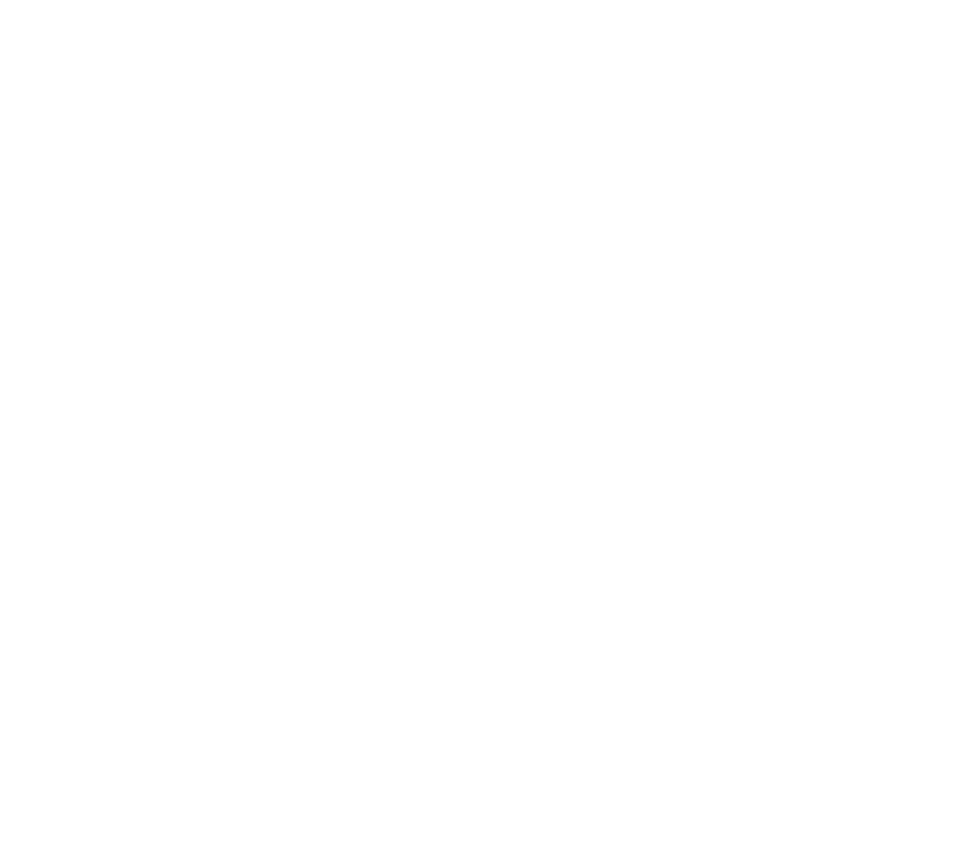
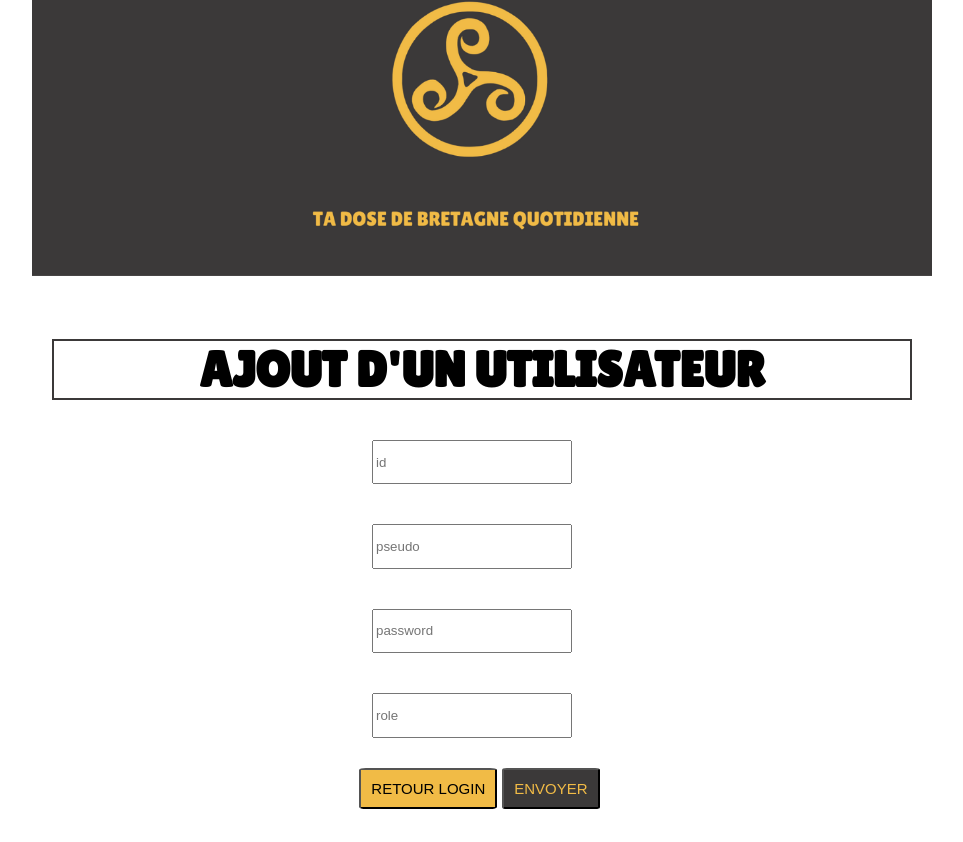
Before and after one commit to vgrall/projet-certif-VScode, a React (Create React App) app in the folder admin/: page /addUser in a window 1280 px wide. Before the commit this address had no page. Shown: the part 175-1017 px from the top of the page, without its empty margins (158-1121 px from the left). Before the commit the page ends 800 px from the top, so only its background shows below. Built offline with nearby package versions, Linux system fonts and the light colour scheme.

Commit message:
mise en place addUser

```diff
--- a/admin/src/App.js
+++ b/admin/src/App.js
@@ -4,6 +4,7 @@
 import Ajout from "./pages/Ajout";
 import Modif from "./pages/Modif";
 import Login from "./pages/Login";
+import AddUser from "./pages/AddUser";
 import Accueil from "./pages/Accueil";
 import GestionDuConcours from "./pages/GestionDuConcours";
 import GestionDesAvis from "./pages/GestionDesAvis";
@@ -36,6 +37,7 @@
             element={<Login setIsAuthenticated={setIsAuthenticated} />}
           />
 
+          <Route path="/addUser" element={<AddUser />} />
           <Route path="/accueil" element={<Accueil />} />
           <Route path="/carte" element={<GestionMenus />} />
           <Route path="/concours" element={<GestionDuConcours />} />
--- a/admin/src/index.css
+++ b/admin/src/index.css
@@ -148,10 +148,24 @@
 
 #btn,
 #adminBtn,
-#btnAccueil {
+#btnAccueil,
+#addUserBtn {
   color: #F1BB46;
 }
 
+.containerAddUser {
+  display: flex;
+  justify-content: center;
+}
+
+.containerSuccesForm {
+  display: flex;
+  justify-content: center;
+  align-items: center;
+  flex-direction: column;
+  margin-top: clamp(10px, 2vw, 20px);
+  margin-bottom: clamp(10px, 2vw, 20px);
+}
 
 
 .updateBtn {
--- a/admin/src/pages/Accueil.jsx
+++ b/admin/src/pages/Accueil.jsx
@@ -10,6 +10,9 @@
 
         <div className="bodyList">
           <h1>PAGE ADMINISTRATION</h1>
+          <div className="containerAddUser">
+          <button className="updateBtn"><Link id="addUserBtn" to={`/addUser`} >Créer un utilisateur</Link></button>
+          </div>
 
           <div className="containerChoix">
             <div className="grid-item1">
--- /dev/null
+++ b/admin/src/pages/AddUser.jsx
@@ -0,0 +1,88 @@
+import axios from "axios";
+import { useState } from "react";
+import { Link, useNavigate } from "react-router-dom";
+
+const AddUser = () => {
+
+  const apiServer = "http://"+ window.location.hostname +":3000";
+
+  const [formSubmitted, setFormSubmitted] = useState(false);
+
+  const [users, setUsers] = useState({
+    pseudo: "",
+    password: "",
+    role: ""
+  });
+
+  const navigate = useNavigate();
+
+  const handleChange = (event) => {
+    console.log("handleChange", "event.target.name", event.target.name);
+    setUsers(prev => ({ ...prev, [event.target.name]: event.target.value }));
+  };
+
+  const handleClick = async e => {
+    e.preventDefault();
+
+    try {
+      const url = apiServer + "/api/addUser";
+      await axios.post(url, users);
+      setUsers({
+        pseudo: "",
+        password: "",
+        role: ""
+      });
+      setFormSubmitted(true);
+      navigate("/addUser");
+    } catch (err) {
+      console.log(err);
+    }
+  };
+
+  return (
+    <div>
+      {/* Banner */}
+      <div className="banner">
+        <img id="triskell" src="images/banner.png" alt="banner" />
+      </div>
+
+      {formSubmitted ? (
+       <div className="containerSuccesForm">
+       <h1>Le formulaire a été soumis avec succès !</h1>
+       <button id="backBtn">
+         <Link to="/login">RETOUR LOGIN</Link>
+       </button>
+     </div>
+
+
+      ) : (
+        <div className="form">
+          <h1>AJOUT D'UN UTILISATEUR</h1>
+
+          <div className="inputs">
+            <input type="text" placeholder="id" onChange={handleChange} name="id" autoComplete="off" />
+          </div>
+
+          <div className="inputs">
+            <input type="text" placeholder="pseudo" onChange={handleChange} name="pseudo" autoComplete="off" />
+          </div>
+
+          <div className="inputs">
+            <input type="text" placeholder="password" onChange={handleChange} name="password" autoComplete="new-password" />
+          </div>
+
+          <div className="inputs">
+            <input type="text" placeholder="role" onChange={handleChange} name="role" autoComplete="new-role" />
+          </div>
+
+          <div className="buttons">
+            <button id="backBtn"><Link to="/login">RETOUR LOGIN</Link></button>
+            <button id="sendBtn" onClick={handleClick}>ENVOYER</button>
+          </div>
+        </div>
+      )}
+    </div>
+  );
+};
+
+export default AddUser;
--- a/admin/src/pages/Login.jsx
+++ b/admin/src/pages/Login.jsx
@@ -2,6 +2,7 @@
 import Pseudo from './Pseudo';
 import Password from './Password';
 import axios from 'axios';
+import { Link } from "react-router-dom";
 
 const Login = ({ setIsAuthenticated }) => {
   const apiServer = 'http://' + window.location.hostname + ':3000';
@@ -60,9 +61,14 @@
           showValidation={showValidation}
         />
 
+
         <button id="adminBtn" className="updateBtn">
           Valider
         </button>
+
+
+
+
       </form>
     </div>
   );
```
